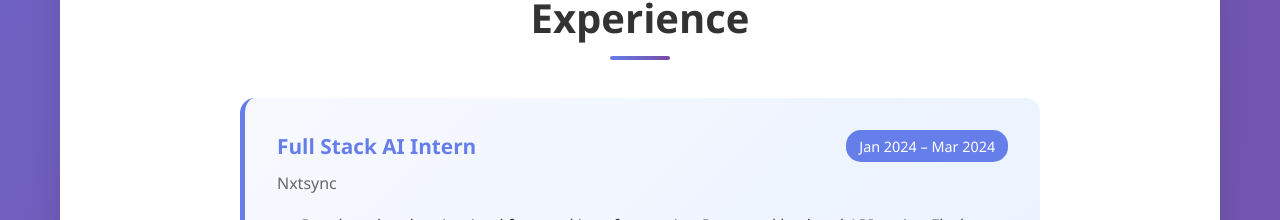
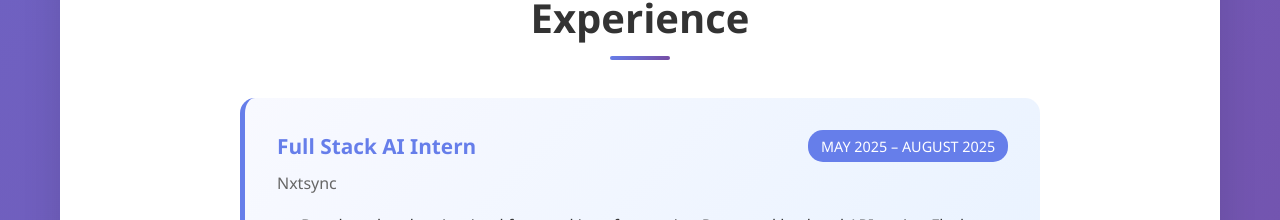
Before and after one commit to kartheekreddy2005/My-porfolio, a plain HTML site: page index.html in a window 1280 px wide. Shown: the part 3619-3839 px from the top of the page. Drawn offline with Linux system fonts and the light colour scheme.

Commit message:
Update index.html

```diff
--- a/index.html
+++ b/index.html
@@ -578,7 +578,7 @@
                         <div class="experience-title">Full Stack AI Intern</div>
                         <div style="color: #666; margin-top: 0.5rem;">Nxtsync</div>
                     </div>
-                    <div class="experience-date">Jan 2024 – Mar 2024</div>
+                    <div class="experience-date">MAY 2025 – AUGUST 2025</div>
                 </div>
                 <ul class="experience-list">
                     <li>Developed and maintained frontend interfaces using React and backend APIs using Flask</li>
```
